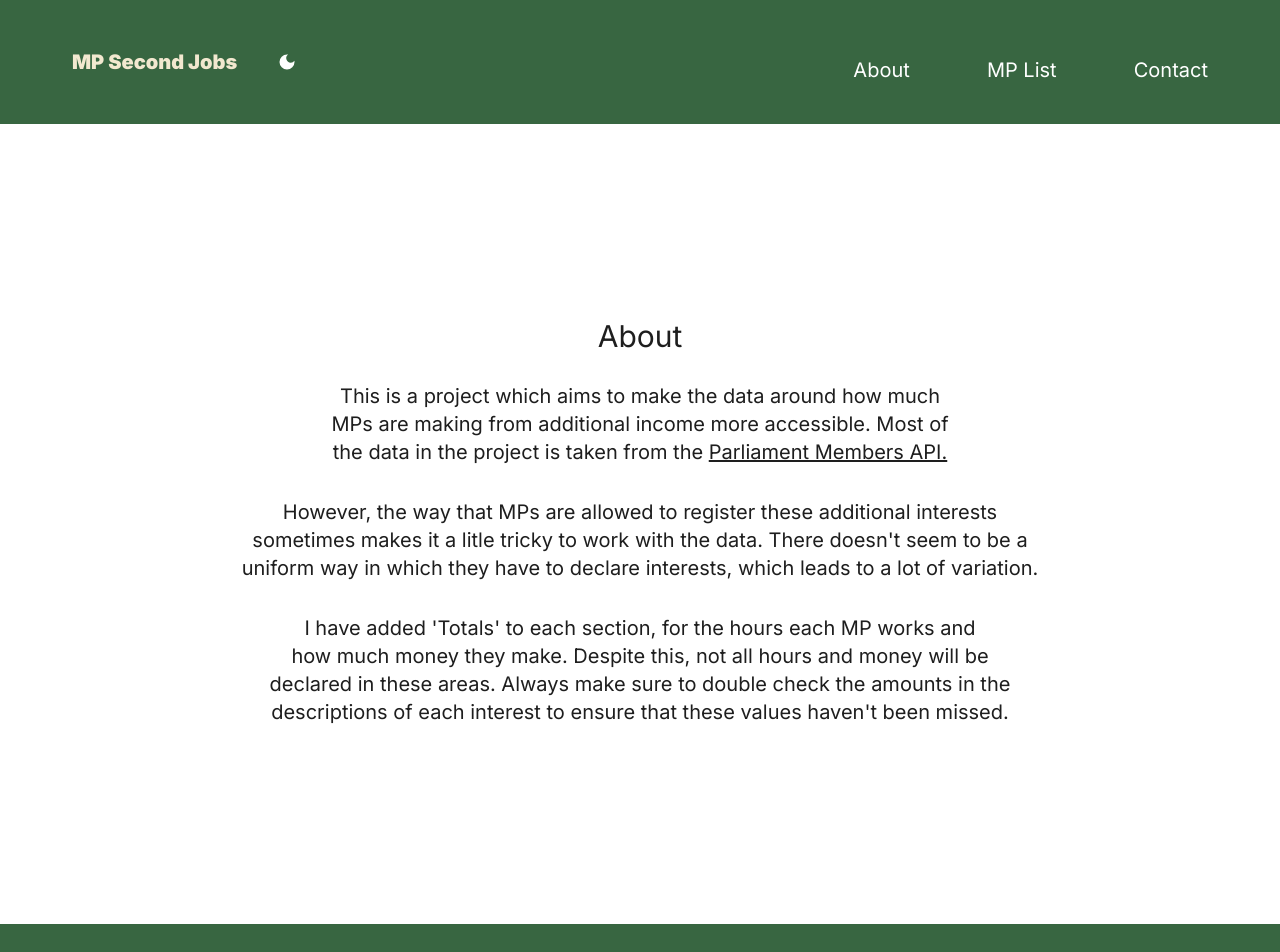
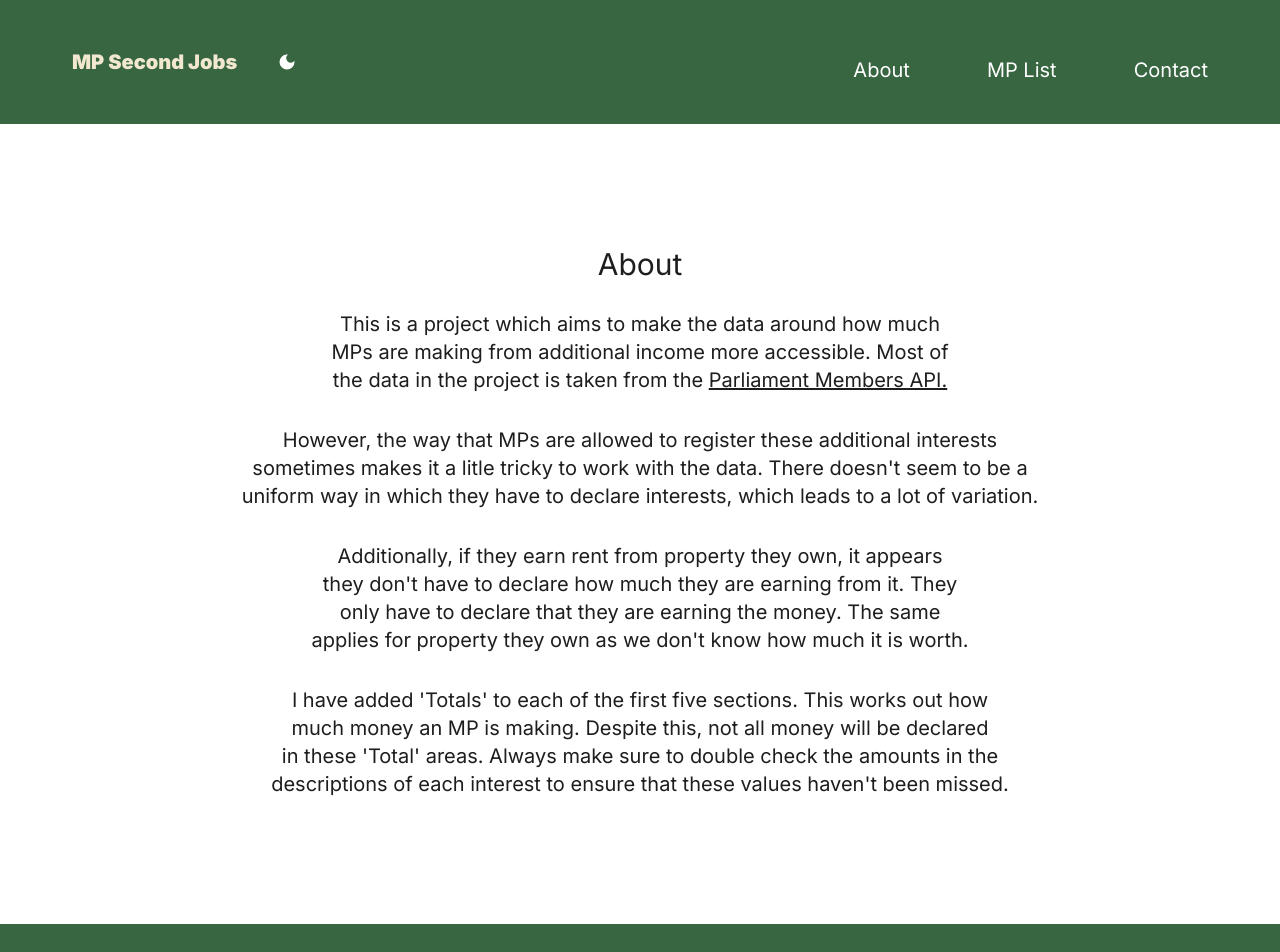
Before and after one commit to zamarz/second-jobs, a Next.js app: page /about in a window 1280 px wide. Shown: the top 952 px of the page. Built offline with nearby package versions, Linux system fonts and the light colour scheme.

Commit message:
Update About section

```diff
--- a/src/app/about/page.tsx
+++ b/src/app/about/page.tsx
@@ -24,10 +24,16 @@ const About = () => {
           interests, which leads to a lot of variation.
         </p>
         <p className="text-xl py-4">
-          I have added 'Totals' to each section, for the hours each MP works and
-          how much money they make. Despite this, not all hours and money will
-          be declared in these areas. Always make sure to double check the
-          amounts in the descriptions of each interest to ensure that these
+          Additionally, if they earn rent from property they own, it appears
+          they don't have to declare how much they are earning from it. They
+          only have to declare that they are earning the money. The same applies
+          for property they own as we don't know how much it is worth.
+        </p>
+        <p className="text-xl py-4">
+          I have added 'Totals' to each of the first five sections. This works
+          out how much money an MP is making. Despite this, not all money will
+          be declared in these 'Total' areas. Always make sure to double check
+          the amounts in the descriptions of each interest to ensure that these
           values haven't been missed.
         </p>
       </div>
```
